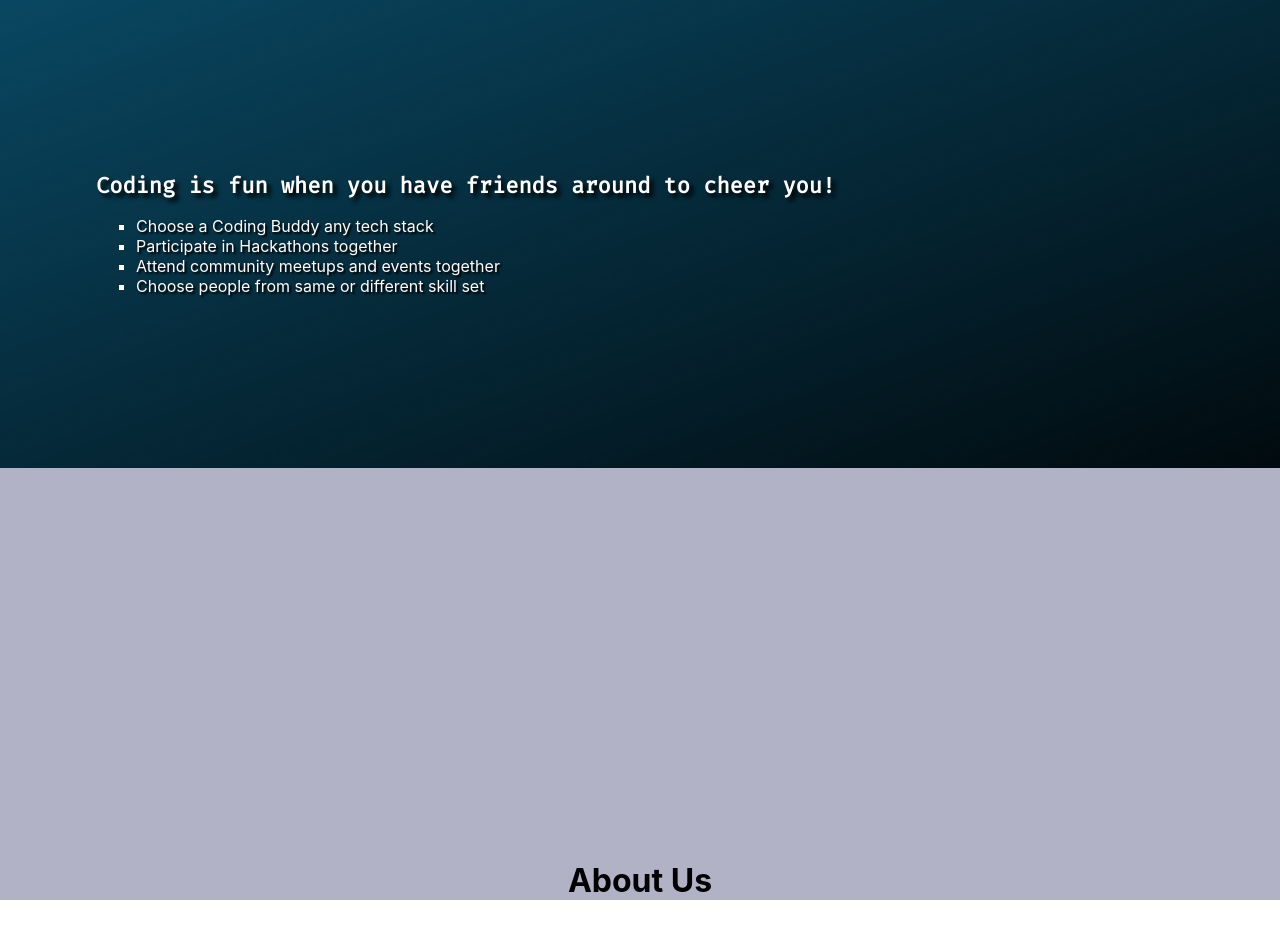
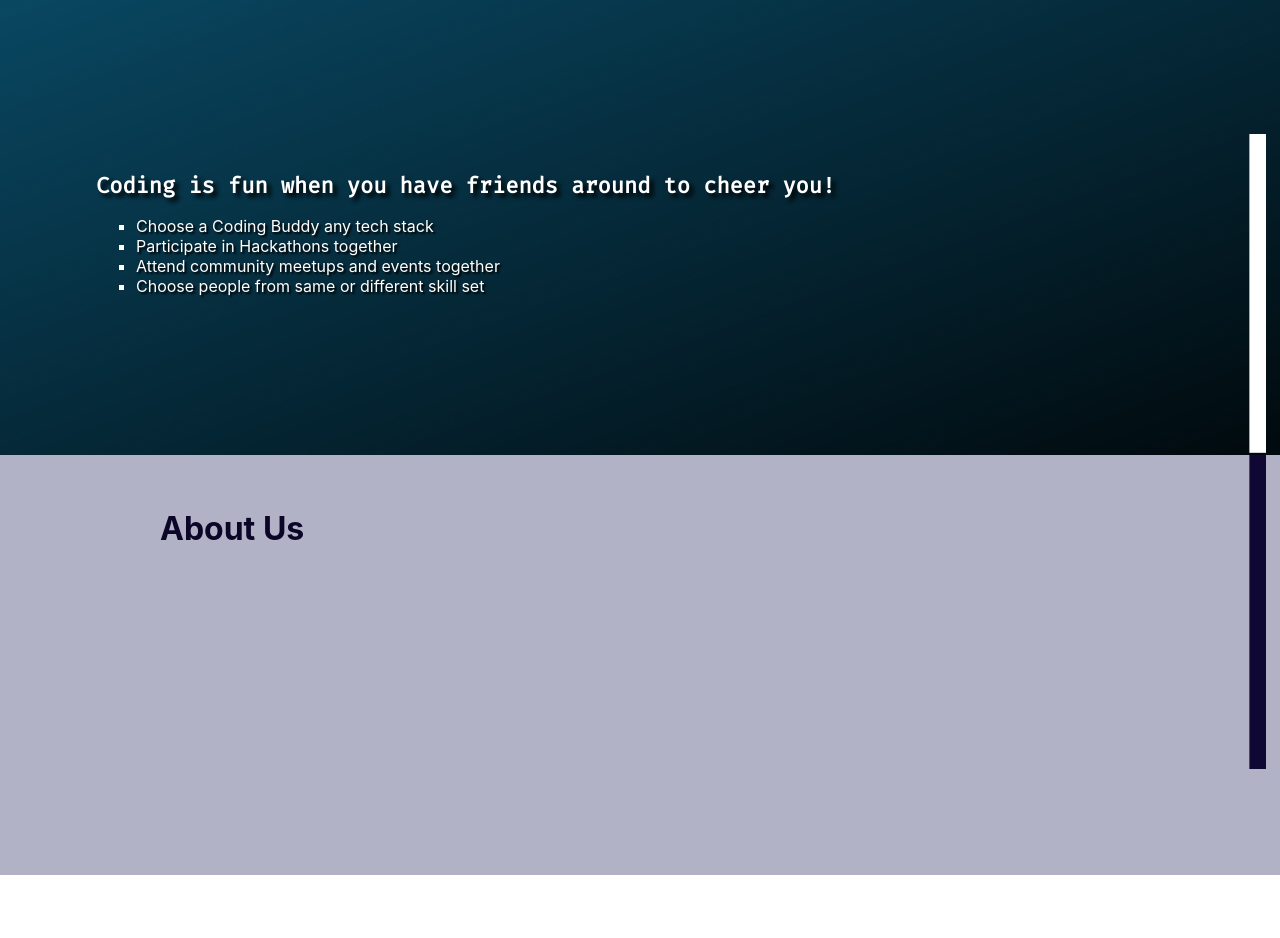
Before and after one commit to 1Shubham7/code-buddy, a React (Create React App) app: page / in a window 1280 px wide. Shown: the part 1082-2020 px from the top of the page. Built offline with nearby package versions, Linux system fonts and the light colour scheme.

Commit message:
about is to be changed, about folder has just two para about the product now

```diff
--- a/src/components/about/About.jsx
+++ b/src/components/about/About.jsx
@@ -17,11 +17,15 @@ export default function About() {
         <li>Choose people from same or different skill set</li>
         </ul>
       </div>
+
+      <div className="about">
+        <h1 className="about-text">About Us</h1>
       </div>
 
-      <div className="about">
-        <h1>About Us</h1>
       </div>
+
+
+
       </div>
 
     </>
--- a/src/components/about/about.css
+++ b/src/components/about/about.css
@@ -16,7 +16,7 @@
 .section{
     background-image: url('about.png');
     background-size: cover;
-    height: 100%;
+    height: 110vh;
 }
 
 .container{
@@ -34,3 +34,10 @@
 .list{
     list-style-type: square;
 }
+
+.about-text {
+    text-align: left;
+    padding-left: 10rem;
+    padding-top: 12rem;
+    color: #0b0628;
+}
```
